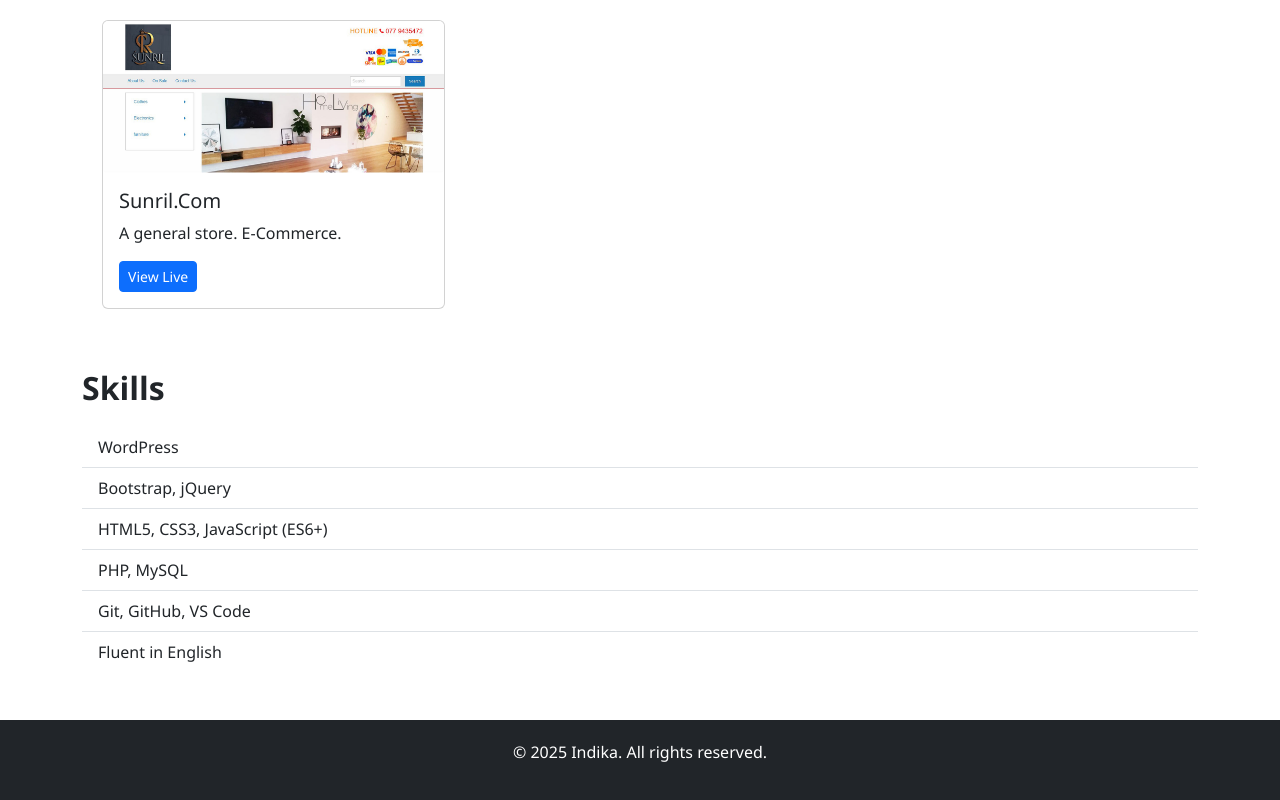
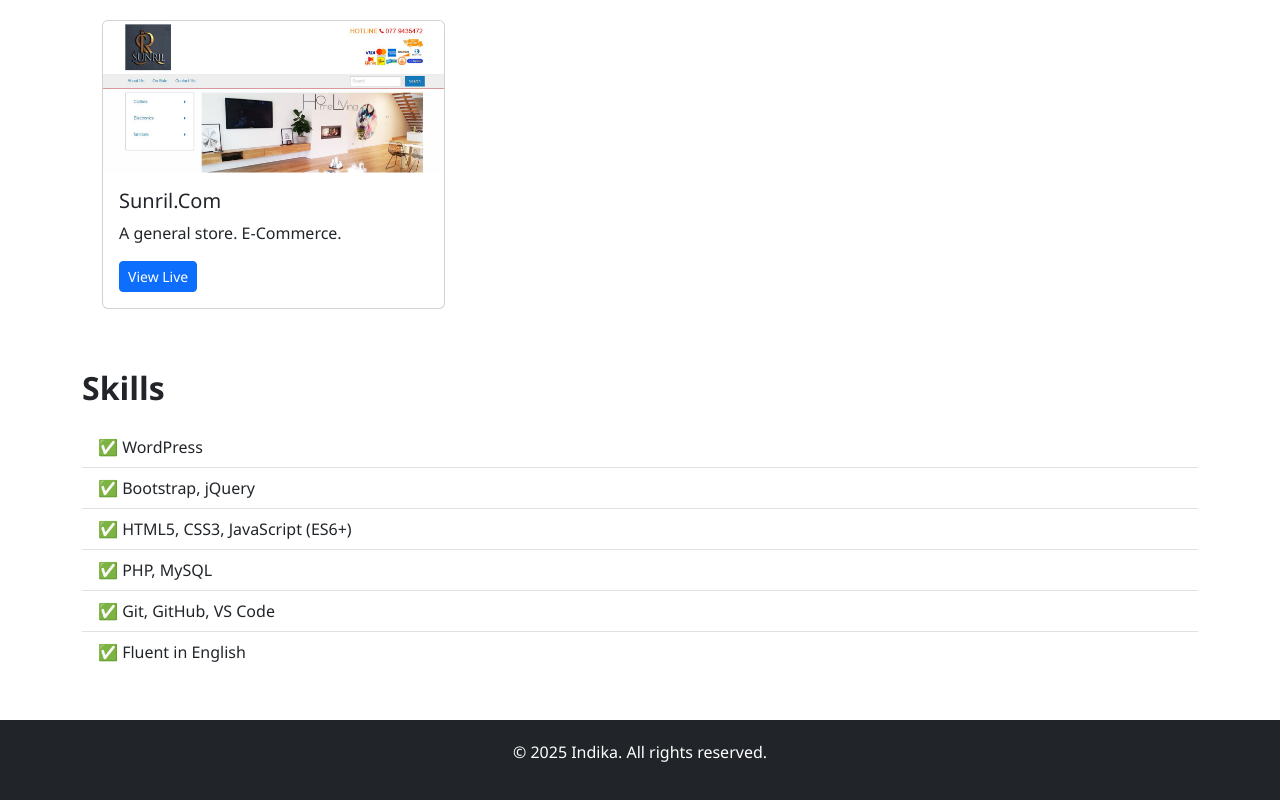
Before and after one commit to indika-web/indika-web.github.io, a plain HTML site: page index.html in a window 1280 px wide. Shown: the part 1747-2547 px from the top of the page. Drawn offline with nearby package versions, Linux system fonts and the light colour scheme.

Commit message:
green check marks

```diff
--- a/index.html
+++ b/index.html
@@ -228,12 +228,12 @@
   <section id="skills" class="container">
     <h2 class="section-title">Skills</h2>
     <ul class="list-group list-group-flush">
-      <li class="list-group-item">WordPress</li>
-      <li class="list-group-item">Bootstrap, jQuery</li>
-      <li class="list-group-item">HTML5, CSS3, JavaScript (ES6+)</li>
-      <li class="list-group-item">PHP, MySQL</li>
-      <li class="list-group-item">Git, GitHub, VS Code</li>
-      <li class="list-group-item">Fluent in English</li>
+      <li class="list-group-item">&#9989; WordPress</li>
+      <li class="list-group-item">&#9989; Bootstrap, jQuery</li>
+      <li class="list-group-item">&#9989; HTML5, CSS3, JavaScript (ES6+)</li>
+      <li class="list-group-item">&#9989; PHP, MySQL</li>
+      <li class="list-group-item">&#9989; Git, GitHub, VS Code</li>
+      <li class="list-group-item">&#9989; Fluent in English</li>
     </ul>
   </section>
   <br><br>
```
